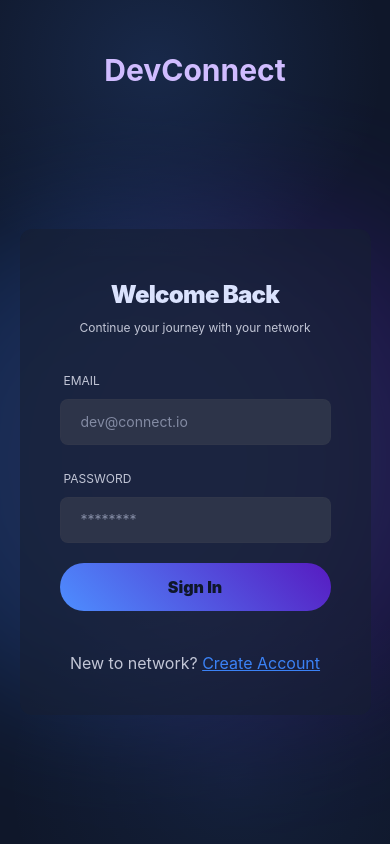
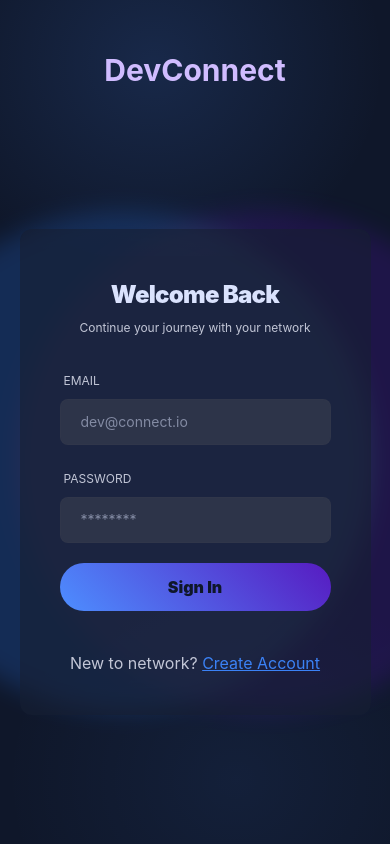
Before and after one commit to ahmedtika74/DevConnect, a React (Vite) app: page /login in a window 390 px wide. Built offline with nearby package versions, Linux system fonts and the light colour scheme; no server answers.

Commit message:
reduce blur for mobile to keep it fast

```diff
--- a/src/components/layout/AuthLayout.jsx
+++ b/src/components/layout/AuthLayout.jsx
@@ -1,11 +1,11 @@
 export default function AuthLayout({ children }) {
   return (
-    <div className="relative flex min-h-screen flex-col items-center justify-start py-5 overflow-hidden">
+    <div className="relative flex min-h-screen flex-col items-center justify-start overflow-hidden py-5">
       <div className="absolute -top-32 -left-25.5 -z-1 h-96 w-lg bg-[radial-gradient(ellipse_64.03%_80.04%_at_50.00%_50.00%,rgba(77,142,255,0.15)_0%,rgba(77,142,255,0)_70%)]" />
       <div className="absolute -right-25.5 -bottom-32 -z-1 h-96 w-lg bg-[radial-gradient(ellipse_64.03%_80.04%_at_50.00%_50.00%,rgba(77,142,255,0.15)_0%,rgba(77,142,255,0)_70%)] opacity-50" />
       <div className="absolute top-0 left-0 -z-1 h-full w-full overflow-hidden opacity-20">
-        <div className="absolute top-1/4 -right-32 -z-1 h-125 w-125 rounded-full bg-violet-800 mix-blend-screen blur-3xl" />
-        <div className="absolute top-1/4 -left-32 -z-1 h-125 w-125 rounded-full bg-blue-500 mix-blend-screen blur-3xl" />
+        <div className="absolute top-1/4 -right-32 -z-1 h-125 w-125 rounded-full bg-violet-800 mix-blend-screen blur-md lg:blur-3xl" />
+        <div className="absolute top-1/4 -left-32 -z-1 h-125 w-125 rounded-full bg-blue-500 mix-blend-screen blur-md lg:blur-3xl" />
       </div>
       <div>
         <h1 className="bg-linear-to-r from-[#D0BCFF] to-[#D0BCFF] bg-clip-text p-8 text-3xl font-bold text-transparent md:text-4xl">
```
